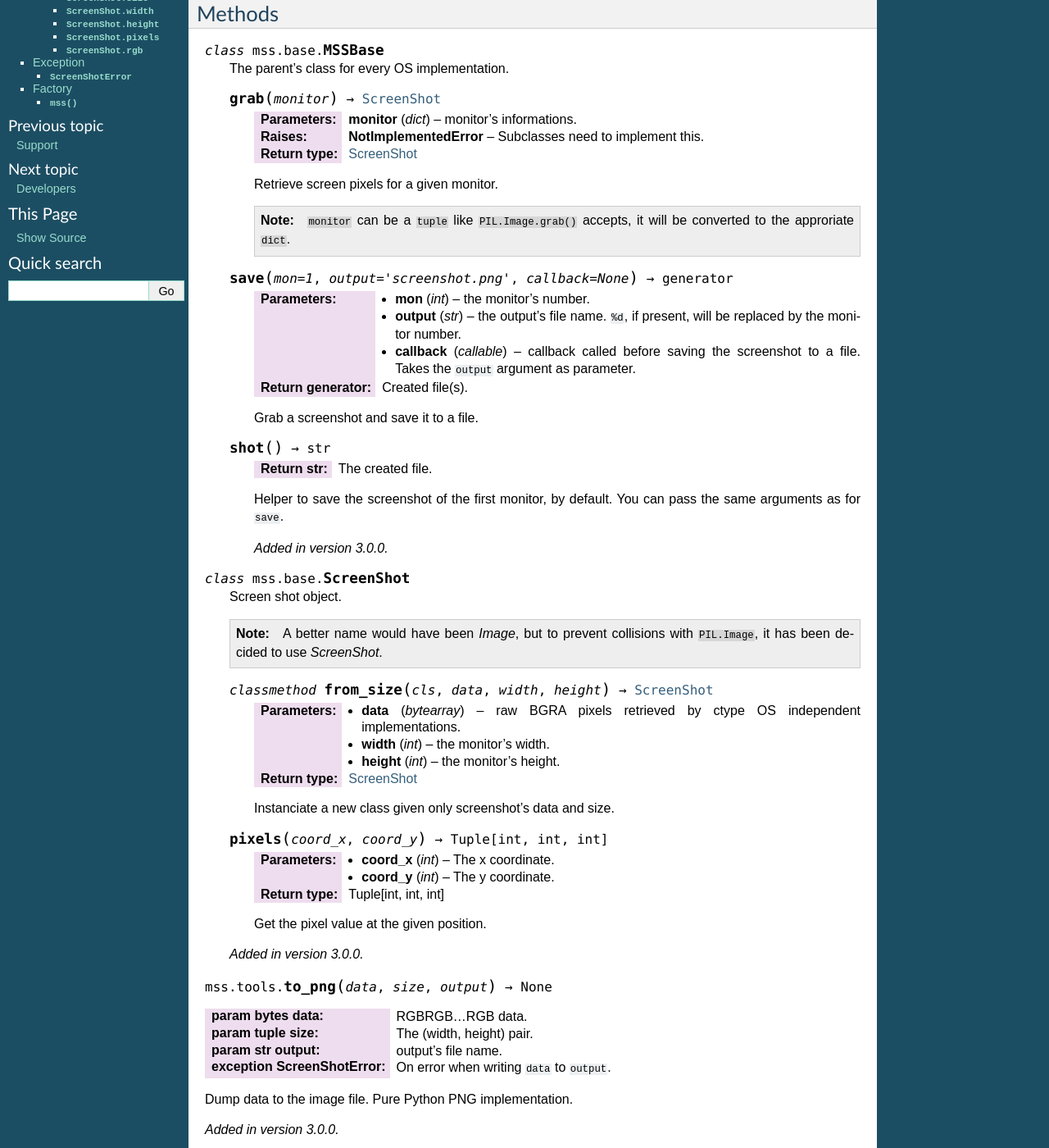
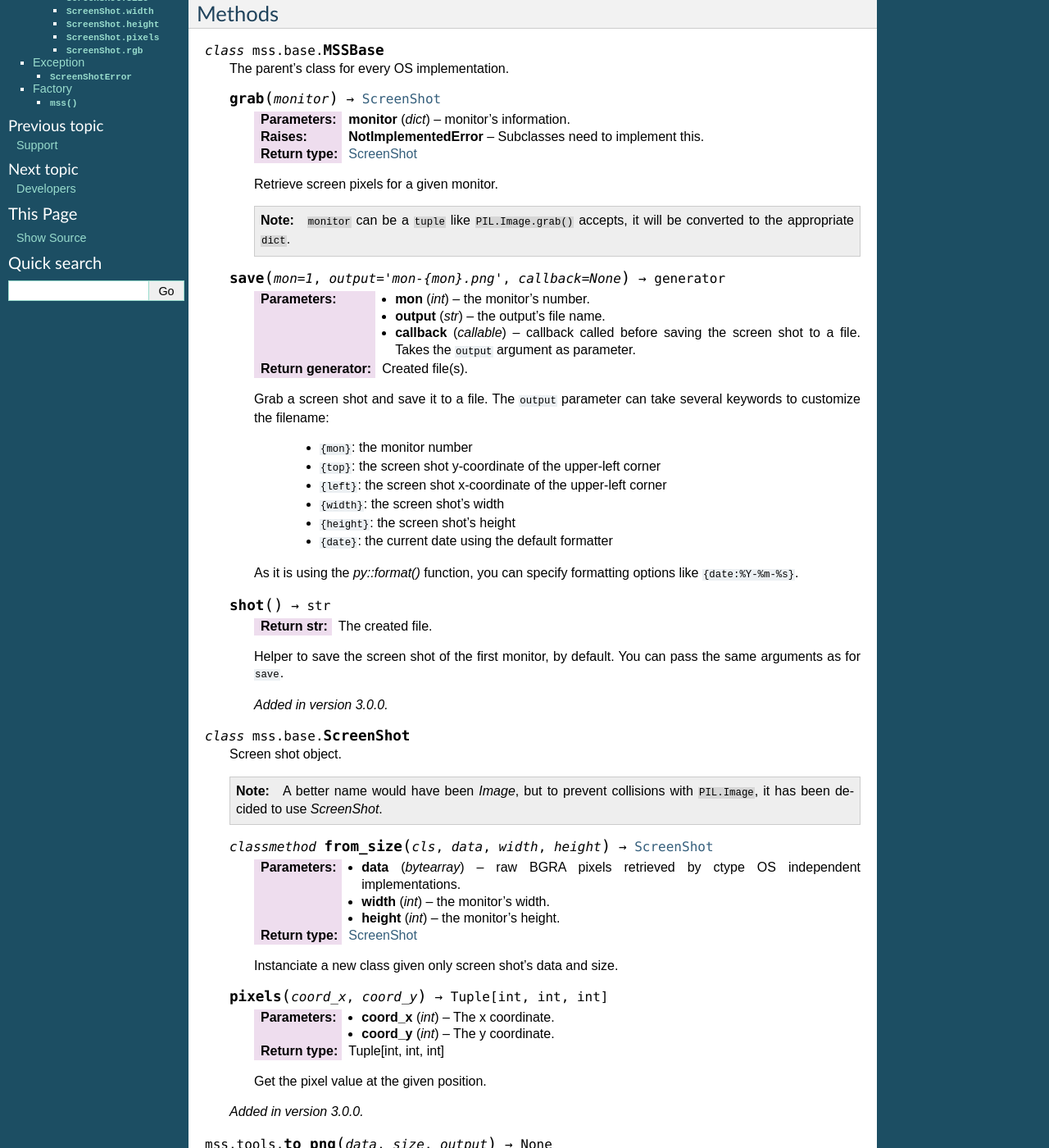
Before and after one commit to BoboTiG/python-mss, a Sphinx documentation site: the page built from docs/source/api.rst, in a window 1280 px wide and 1400 px high, scrolled down 454 px. Shown: the whole window at 82% size. Built offline with Sphinx 7.4.7, drawn with Linux system fonts in a browser that asks for light colours; some of the changed text lies outside the part shown.

Commit message:
MSS: add more way of customization to the output argument of save()

```diff
--- a/docs/source/api.rst
+++ b/docs/source/api.rst
@@ -37,7 +37,7 @@ Methods
 
     .. method:: grab(monitor) -> ScreenShot
 
-        :param dict monitor: monitor's informations.
+        :param dict monitor: monitor's information.
         :exception NotImplementedError: Subclasses need to implement this.
         :rtype: ScreenShot
 
@@ -46,22 +46,32 @@ Methods
         .. note::
 
             ``monitor`` can be a ``tuple`` like ``PIL.Image.grab()`` accepts,
-            it will be converted to the approriate ``dict``.
+            it will be converted to the appropriate ``dict``.
 
-    .. method:: save(mon=1, output='screenshot.png', callback=None) -> generator
+    .. method:: save(mon=1, output='mon-{mon}.png', callback=None) -> generator
 
         :param int mon: the monitor's number.
-        :param str output: the output's file name. ``%d``, if present, will be replaced by the monitor number.
-        :param callable callback: callback called before saving the screenshot to a file. Takes the ``output`` argument as parameter.
+        :param str output: the output's file name.
+        :param callable callback: callback called before saving the screen shot to a file. Takes the ``output`` argument as parameter.
         :return generator: Created file(s).
 
-        Grab a screenshot and save it to a file.
+        Grab a screen shot and save it to a file.
+        The ``output`` parameter can take several keywords to customize the filename:
+
+            - ``{mon}``: the monitor number
+            - ``{top}``: the screen shot y-coordinate of the upper-left corner
+            - ``{left}``: the screen shot x-coordinate of the upper-left corner
+            - ``{width}``: the screen shot's width
+            - ``{height}``: the screen shot's height
+            - ``{date}``: the current date using the default formatter
+
+        As it is using the `py::format()` function, you can specify formatting options like ``{date:%Y-%m-%s}``.
 
     .. method:: shot() -> str
 
         :return str: The created file.
 
-        Helper to save the screenshot of the first monitor, by default.
+        Helper to save the screen shot of the first monitor, by default.
         You can pass the same arguments as for ``save``.
 
         .. versionadded:: 3.0.0
@@ -83,7 +93,7 @@ Methods
         :param int height: the monitor's height.
         :rtype: ScreenShot
 
-        Instanciate a new class given only screenshot's data and size.
+        Instanciate a new class given only screen shot's data and size.
 
     .. method:: pixels(coord_x, coord_y) -> Tuple[int, int, int]
 
@@ -120,7 +130,7 @@ Properties
         If the monitor has rotation, you have to deal with it
         inside this method.
 
-        This method has to fill ``self._monitors`` with all informations
+        This method has to fill ``self._monitors`` with all information
         and use it as a cache:
 
         - ``self._monitors[0]`` is a dict of all monitors together
@@ -145,19 +155,19 @@ Properties
 
     .. attribute:: pos
 
-        The screen shot's coodinates.
+        The screen shot's coordinates.
 
         :type: NamedTuple
 
     .. attribute:: top
 
-        The screen shot's top coodinate.
+        The screen shot's top coordinate.
 
         :type: int
 
     .. attribute:: left
 
-        The screen shot's left coodinate.
+        The screen shot's left coordinate.
         :type: int
 
     .. attribute:: size
--- a/docs/source/developers.rst
+++ b/docs/source/developers.rst
@@ -33,7 +33,7 @@ Enable the developer mode::
 
     $ python -m pip install -e .
 
-Lauch the test suit::
+Launch the test suit::
 
     $ py.test
 
--- a/docs/source/examples/callback.py
+++ b/docs/source/examples/callback.py
@@ -25,5 +25,5 @@ def on_exists(fname):
 
 
 with mss.mss() as sct:
-    filename = sct.shot(output='mon-%d.png', callback=on_exists)
+    filename = sct.shot(output='mon-{mon}.png', callback=on_exists)
     print(filename)
--- a/docs/source/examples/custom_cls_image.py
+++ b/docs/source/examples/custom_cls_image.py
@@ -16,7 +16,7 @@ class SimpleScreenShot(object):
     or add new methods.
     """
 
-    def __init__(self, data, monitor):
+    def __init__(self, data, monitor, **kwargs):
         self.data = data
         self.monitor = monitor
 
--- a/docs/source/support.rst
+++ b/docs/source/support.rst
@@ -11,7 +11,7 @@ Feel free to try MSS on a system we had not tested, and let report us by creatin
 +----------+-----------+-------------+-----------+
 | **3.6**  | **True**  | **True**    | **True**  |
 +----------+-----------+-------------+-----------+
-|   3.5    | True      | True        | True      |
+| 3.5      | True      | True        | True      |
 +----------+-----------+-------------+-----------+
 | 3.4      | True      | True        | True      |
 +----------+-----------+-------------+-----------+
--- a/docs/source/where.rst
+++ b/docs/source/where.rst
@@ -9,4 +9,4 @@ This is a non exhaustive list where MSS is integrated or has inspired:
     - `NativeShot <https://addons.mozilla.org/en-US/firefox/addon/nativeshot/>`_ (Mozilla Firefox module);
     - `Pombo <https://github.com/BoboTiG/pombo>`_;
     - `Stitch <https://nathanlopez.github.io/Stitch/>`_, a Python Remote Administration Tool (RAT);
-    - `and you pherhaps? <https://github.com/BoboTiG/python-mss/issues>`_
+    - `and you perhaps? <https://github.com/BoboTiG/python-mss/issues>`_
```
Also changed, not shown: other parts of docs/source/support.rst (+1 -1 lines), 4 other files.
